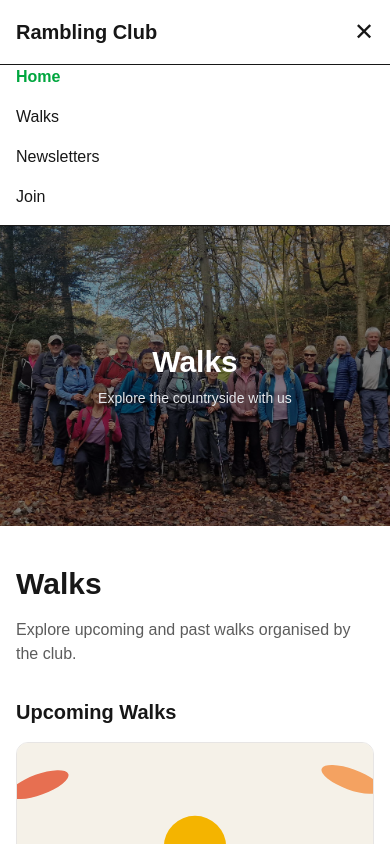
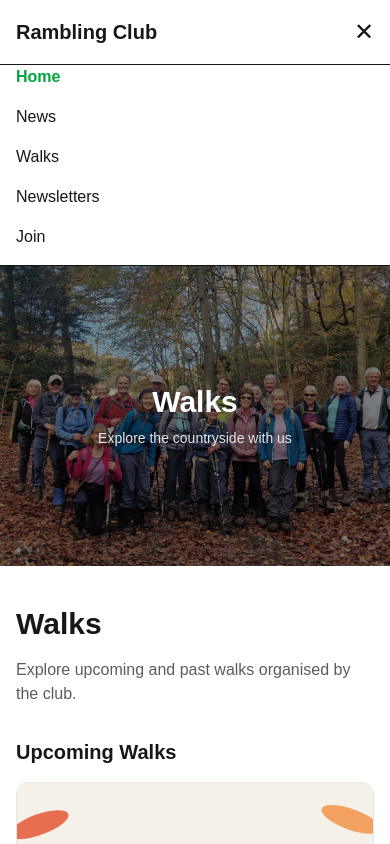
Before and after one commit to pelx/cambridge-rambling-club, a Next.js app: page / in a window 390 px wide. Both pictures are taken after a click on the button "Toggle menu". Shown: the top 844 px of the page. Built offline with nearby package versions, Linux system fonts and the light colour scheme.

Commit message:
mobile menue fix

```diff
--- a/components/Navbar.tsx
+++ b/components/Navbar.tsx
@@ -64,7 +64,13 @@ export default function Navbar() {
                     >
                         Home
                     </Link>
-
+                    <Link
+                        href="/news"
+                        className={linkClass('/news')}
+                        onClick={() => setOpen(false)}
+                    >
+                        News
+                    </Link>
                     <Link
                         href="/walks"
                         className={linkClass('/walks')}
```
